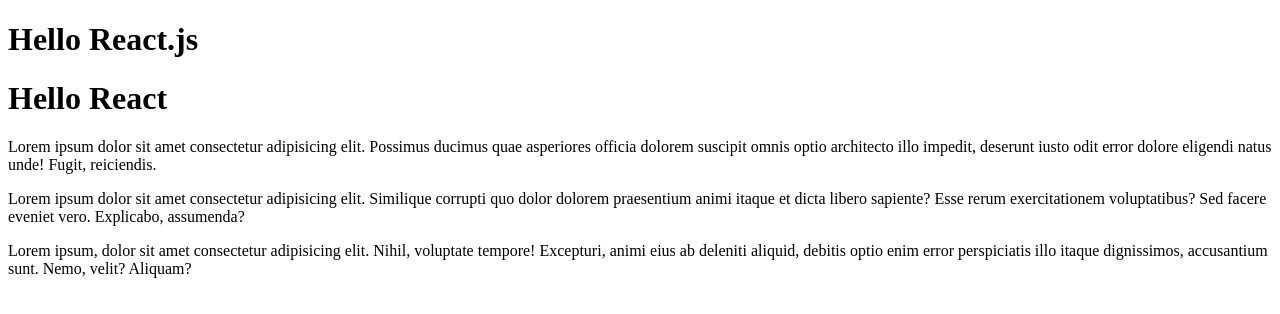
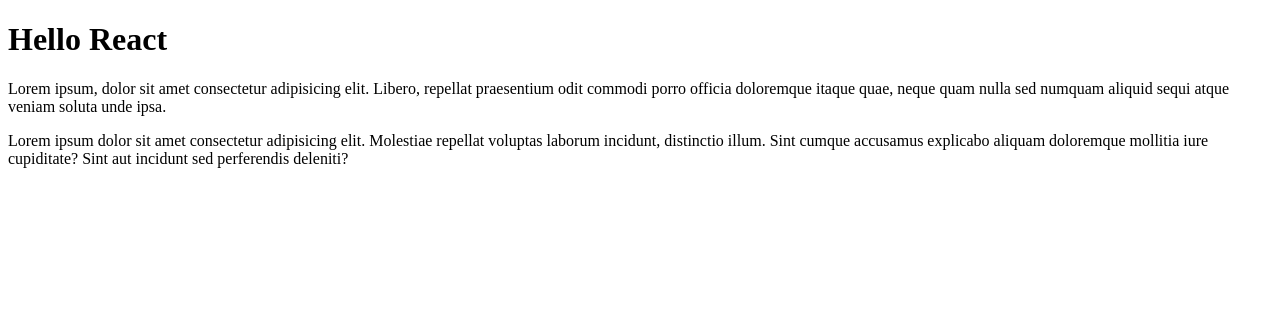
Before and after one commit to Bogdan-1121/react-shop, a React (Create React App) app: page / in a window 1280 px wide. Shown: the top 314 px of the page. Built offline with nearby package versions, Linux system fonts and the light colour scheme.

Commit message:
added function

```diff
--- a/src/index.tsx
+++ b/src/index.tsx
@@ -1,44 +1,65 @@
 import React from 'react'
 import ReactDOM from 'react-dom/client'
 
-// without jsx
-const title = React.createElement('h1', { id: 'title' }, 'Hello React')
+// // without jsx
+// const title = React.createElement('h1', { id: 'title' }, 'Hello React')
 
-//JSX
-const h1 = (
-    <h1 id="title-2" className="title">
-        Hello React.js
-    </h1>
-)
+// //JSX
+// const h1 = (
+//     <h1 id="title-2" className="title">
+//         Hello React.js
+//     </h1>
+// )
 
-const p123 = (
+// const p123 = (
+//     <div className="div">
+//         <p>
+//             Lorem ipsum dolor sit amet consectetur adipisicing elit. Possimus
+//             ducimus quae asperiores officia dolorem suscipit omnis optio
+//             architecto illo impedit, deserunt iusto odit error dolore eligendi
+//             natus unde! Fugit, reiciendis.
+//         </p>
+//         <p>
+//             Lorem ipsum dolor sit amet consectetur adipisicing elit. Similique
+//             corrupti quo dolor dolorem praesentium animi itaque et dicta libero
+//             sapiente? Esse rerum exercitationem voluptatibus? Sed facere eveniet
+//             vero. Explicabo, assumenda?
+//         </p>
+//         <p>
+//             Lorem ipsum, dolor sit amet consectetur adipisicing elit. Nihil,
+//             voluptate tempore! Excepturi, animi eius ab deleniti aliquid,
+//             debitis optio enim error perspiciatis illo itaque dignissimos,
+//             accusantium sunt. Nemo, velit? Aliquam?
+//         </p>
+//     </div>
+// )
+
+function App() {
+    return (
         <div className="div">
+            <h1>Hello React</h1>
             <p>
-            Lorem ipsum dolor sit amet consectetur adipisicing elit. Possimus
-            ducimus quae asperiores officia dolorem suscipit omnis optio
-            architecto illo impedit, deserunt iusto odit error dolore eligendi
-            natus unde! Fugit, reiciendis.
+                Lorem ipsum, dolor sit amet consectetur adipisicing elit.
+                Libero, repellat praesentium odit commodi porro officia
+                doloremque itaque quae, neque quam nulla sed numquam aliquid
+                sequi atque veniam soluta unde ipsa.
             </p>
             <p>
-            Lorem ipsum dolor sit amet consectetur adipisicing elit. Similique
-            corrupti quo dolor dolorem praesentium animi itaque et dicta libero
-            sapiente? Esse rerum exercitationem voluptatibus? Sed facere eveniet
-            vero. Explicabo, assumenda?
-        </p>
-        <p>
-            Lorem ipsum, dolor sit amet consectetur adipisicing elit. Nihil,
-            voluptate tempore! Excepturi, animi eius ab deleniti aliquid,
-            debitis optio enim error perspiciatis illo itaque dignissimos,
-            accusantium sunt. Nemo, velit? Aliquam?
+                Lorem ipsum dolor sit amet consectetur adipisicing elit.
+                Molestiae repellat voluptas laborum incidunt, distinctio illum.
+                Sint cumque accusamus explicabo aliquam doloremque mollitia iure
+                cupiditate? Sint aut incidunt sed perferendis deleniti?
             </p>
         </div>
     )
+}
 
 const root = ReactDOM.createRoot(document.getElementById('root') as HTMLElement)
 root.render(
     <React.StrictMode>
-        {h1}
+        {/* {h1}
         {title}
-        {p123}
+        {p123} */}
+        <App />
     </React.StrictMode>
 )
```
Lines whose indentation alone changed are shown as unchanged.
